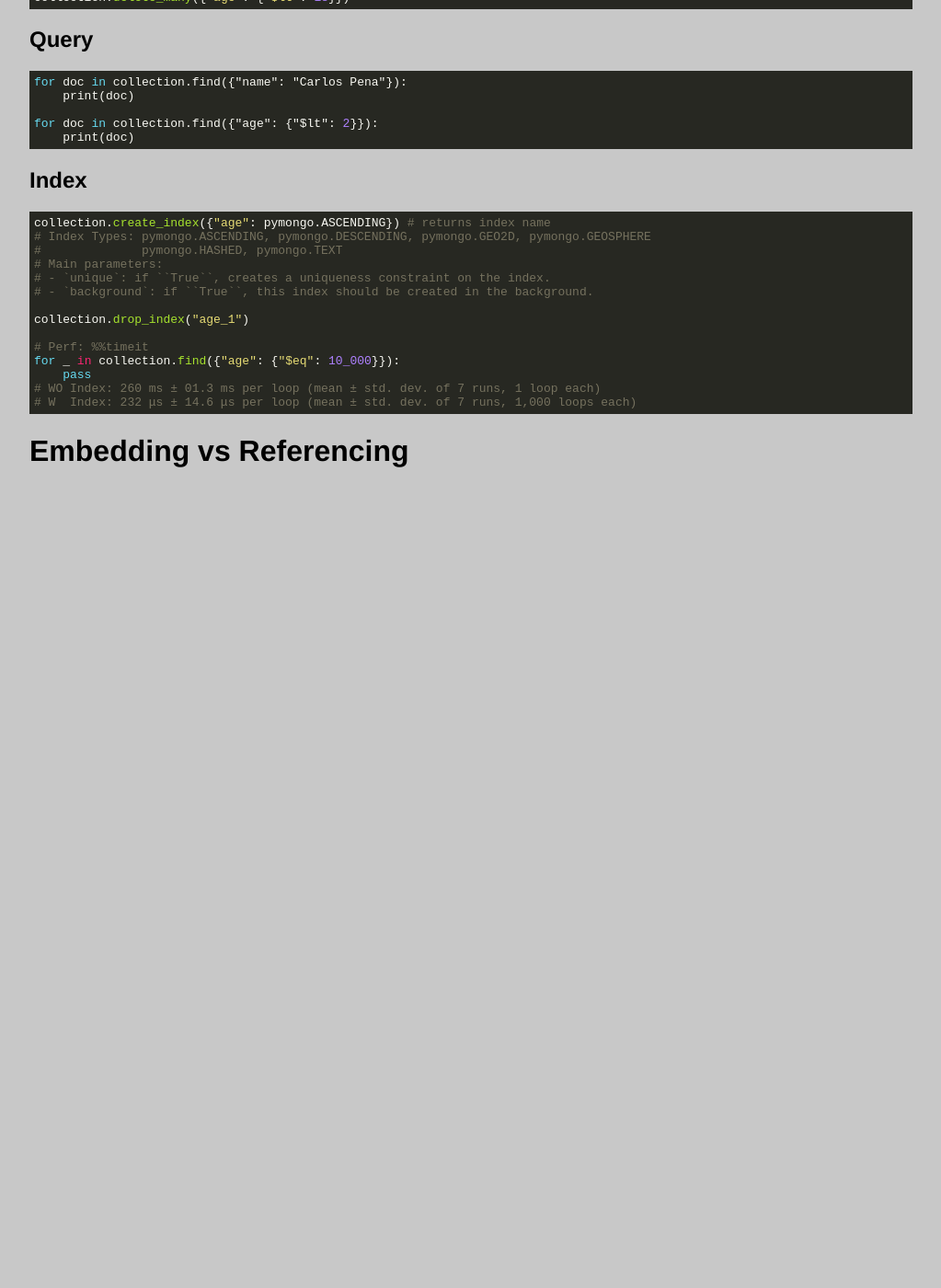
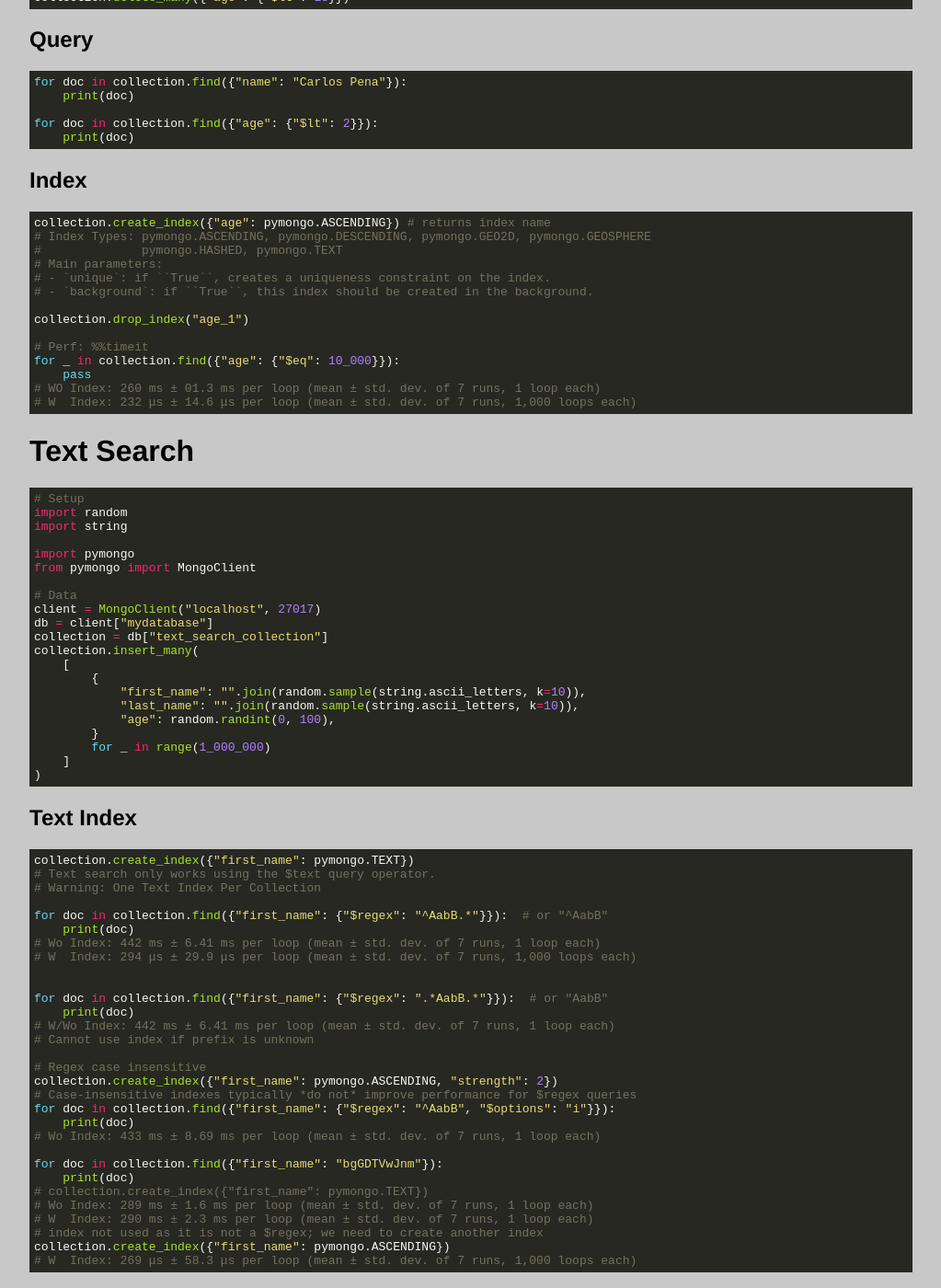
Before and after one commit to CarlosPena00/carlospena00.github.io, a Jekyll site: the page built from _posts/2024-07-04-nosql-mongo-tldr.md, in a window 1280 px wide and 1400 px high, scrolled down 1697 px. Shown: the whole window at 92% size, without its empty margins (128-1151 px from the left). Built offline with Jekyll 4.4.1, drawn with Linux system fonts in a browser that asks for light colours; before the commit the page ends 2327 px from its top, so only the background shows below that; some of the changed text lies outside the part shown.

Commit message:
blog(mongodb): Add text search section

````diff
--- a/_posts/2024-07-04-nosql-mongo-tldr.md
+++ b/_posts/2024-07-04-nosql-mongo-tldr.md
@@ -103,7 +103,7 @@ collection.delete_many({"age": {"$lt": 18}})
 
 ## Query
 
-```sql
+```py
 for doc in collection.find({"name": "Carlos Pena"}):
     print(doc)
 
@@ -129,5 +129,95 @@ for _ in collection.find({"age": {"$eq": 10_000}}):
 # WO Index: 260 ms ± 01.3 ms per loop (mean ± std. dev. of 7 runs, 1 loop each)
 # W  Index: 232 μs ± 14.6 μs per loop (mean ± std. dev. of 7 runs, 1,000 loops each)
 ```
+# Text Search
+
+```py
+# Setup
+import random
+import string
+
+import pymongo
+from pymongo import MongoClient
+
+# Data
+client = MongoClient("localhost", 27017)
+db = client["mydatabase"]
+collection = db["text_search_collection"]
+collection.insert_many(
+    [
+        {
+            "first_name": "".join(random.sample(string.ascii_letters, k=10)),
+            "last_name": "".join(random.sample(string.ascii_letters, k=10)),
+            "age": random.randint(0, 100),
+        }
+        for _ in range(1_000_000)
+    ]
+)
+```
+## Text Index
+
+```py
+collection.create_index({"first_name": pymongo.TEXT})
+# Text search only works using the $text query operator.
+# Warning: One Text Index Per Collection
+
+for doc in collection.find({"first_name": {"$regex": "^AabB.*"}}):  # or "^AabB"
+    print(doc)
+# Wo Index: 442 ms ± 6.41 ms per loop (mean ± std. dev. of 7 runs, 1 loop each)
+# W  Index: 294 μs ± 29.9 μs per loop (mean ± std. dev. of 7 runs, 1,000 loops each)
+
+
+for doc in collection.find({"first_name": {"$regex": ".*AabB.*"}}):  # or "AabB"
+    print(doc)
+# W/Wo Index: 442 ms ± 6.41 ms per loop (mean ± std. dev. of 7 runs, 1 loop each)
+# Cannot use index if prefix is unknown
+
+# Regex case insensitive
+collection.create_index({"first_name": pymongo.ASCENDING, "strength": 2})
+# Case-insensitive indexes typically *do not* improve performance for $regex queries
+for doc in collection.find({"first_name": {"$regex": "^AabB", "$options": "i"}}):
+    print(doc)
+# Wo Index: 433 ms ± 8.69 ms per loop (mean ± std. dev. of 7 runs, 1 loop each)
+
+for doc in collection.find({"first_name": "bgGDTVwJnm"}):
+    print(doc)
+# collection.create_index({"first_name": pymongo.TEXT})
+# Wo Index: 289 ms ± 1.6 ms per loop (mean ± std. dev. of 7 runs, 1 loop each)
+# W  Index: 290 ms ± 2.3 ms per loop (mean ± std. dev. of 7 runs, 1 loop each)
+# index not used as it is not a $regex; we need to create another index
+collection.create_index({"first_name": pymongo.ASCENDING})
+# W  Index: 269 μs ± 58.3 μs per loop (mean ± std. dev. of 7 runs, 1,000 loops each)
+```
+
+## Text Index with multiple fields
+
+```py
+collection.create_index({"first_name": pymongo.TEXT, "last_name": pymongo.TEXT})
+# Text search only works using the $text query operator.
+# Warning: One Text Index Per Collection
+collection.insert_many(
+    [
+        {
+            "first_name": "Carlos Henrique",
+            "last_name": "Pena, Carlos",
+            "age": 28,
+        },
+        {
+            "first_name": "Carlos Henrique",
+            "last_name": "Caloete Pena",
+            "age": 28,
+        },
+        {
+            "first_name": "Henrique",
+            "last_name": "Pena, Carlos",
+            "age": 28,
+        },
+    ]
+)
+for doc in collection.find({"$text": {"$search": "Carlos"}}):
+    print(doc)
+# 323 μs ± 63.8 μs per loop (mean ± std. dev. of 7 runs, 1,000 loops each)
+# Matches the three doc
+```
 
 # Embedding vs Referencing
````
